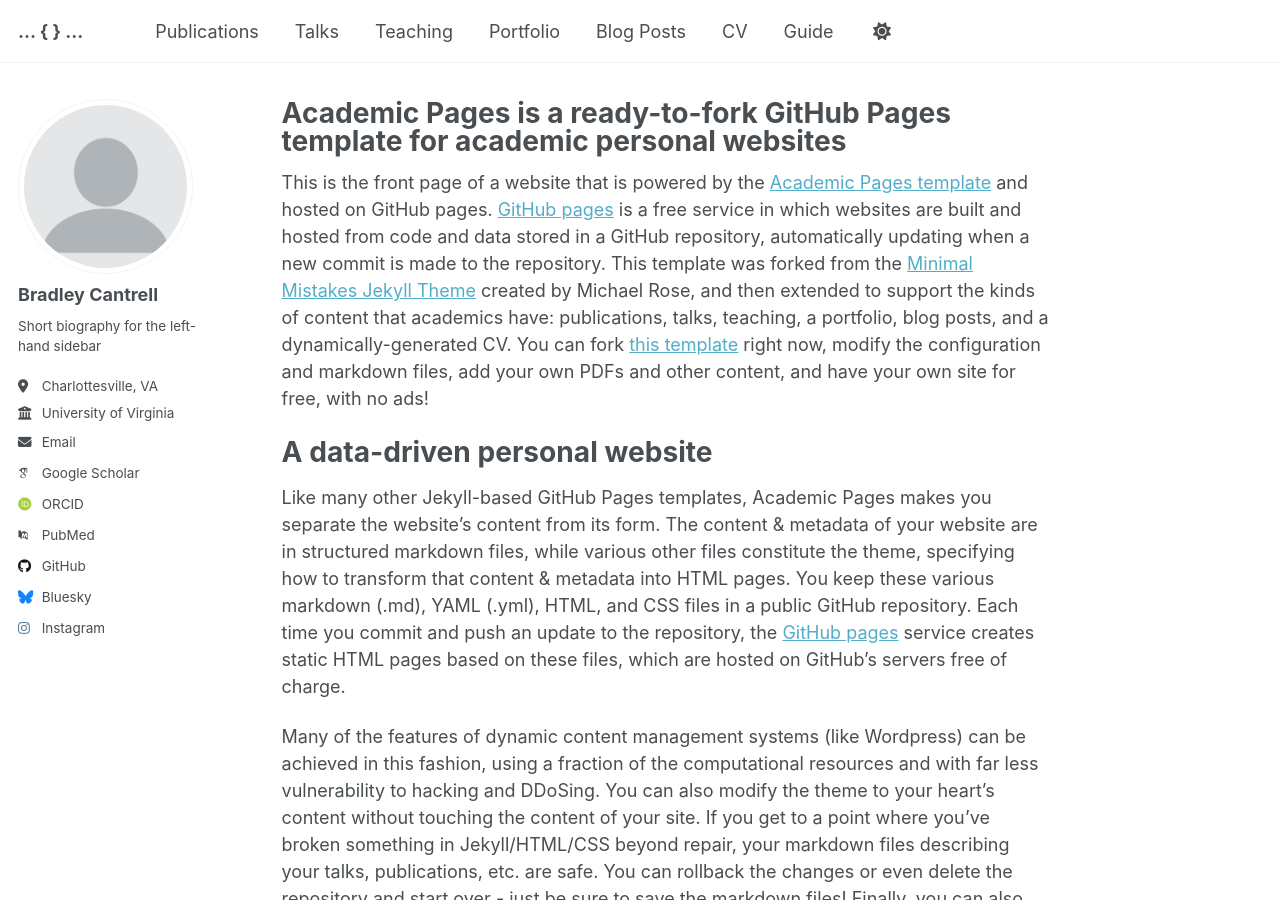
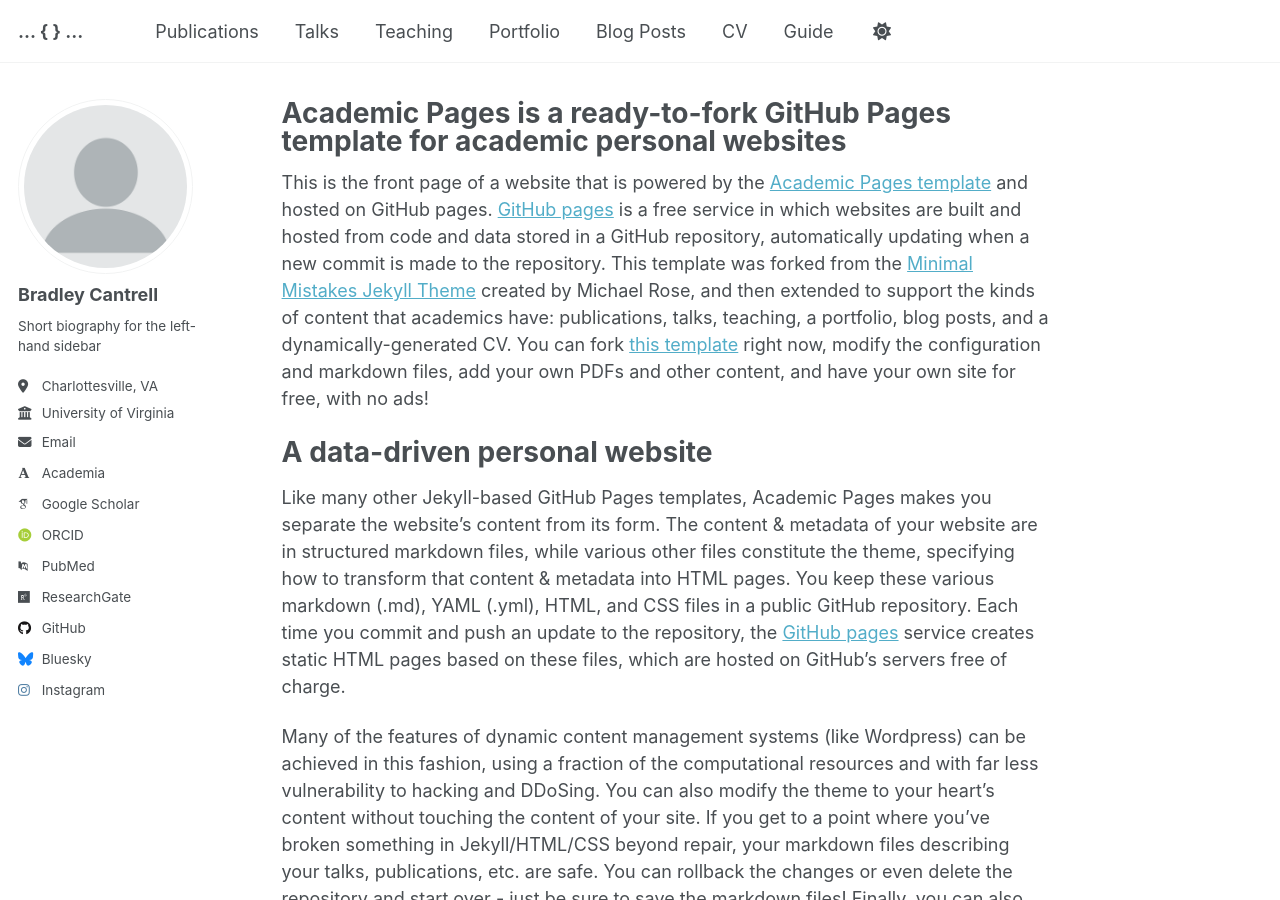
Before and after one commit to bradcantrell/bradcantrell.github.io, a Jekyll site: the page built from _pages/about.md, in a window 1280 px wide and 900 px high. Built offline with Jekyll 4.4.1, drawn with Linux system fonts in a browser that asks for light colours; some web fonts are replaced; part of the change alters nothing that is shown.

Commit message:
Update _config.yml

```diff
--- a/_config.yml
+++ b/_config.yml
@@ -32,14 +32,14 @@ author:
   email            : "none@example.org"
 
   # Academic websites
-  academia         : # URL
+  academia         : "https://virginia.academia.edu/BradleyCantrell"
   arxiv            : # URL - Update with the correct link to your profile
   googlescholar    : "https://scholar.google.com/citations?user=YbcZWrEAAAAJ&hl=en"
   impactstory      : # URL
   orcid            : "https://orcid.org/0009-0009-0734-8222"
   semantic         : # URL
   pubmed           : "https://www.ncbi.nlm.nih.gov/pubmed/?term=john+snow"
-  researchgate     : # URL
+  researchgate     : "https://www.researchgate.net/profile/Bradley-Cantrell"
   scopus           : # URL
 
   # Repositories and software development
```
